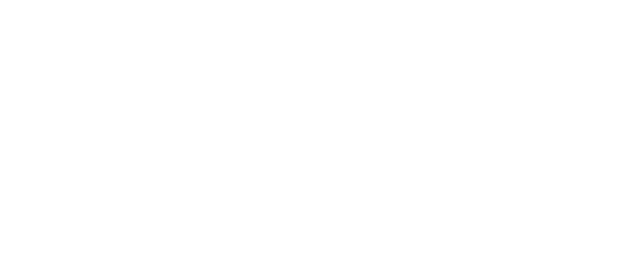
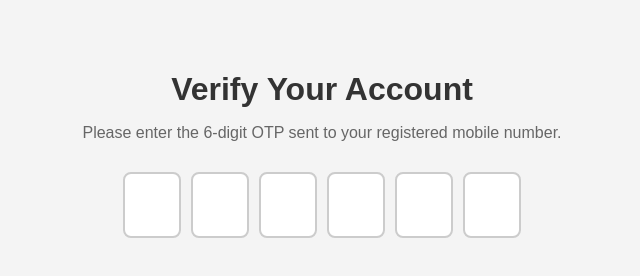
Before and after one commit to acciojob/OTP-Ajjansha, a website: page main.html in a window 1280 px wide. Shown: the whole page, without its empty margins (318-958 px from the left). Drawn offline with Linux system fonts and the light colour scheme.

Commit message:
created a submission

```diff
--- a/main.html
+++ b/main.html
@@ -3,11 +3,13 @@
 <html>
 
 <head>
+	<title>OTP Verification</title>
 	<link rel="stylesheet" href="styles.css">
 </head>
 
 <body>
 	<!-- the entire body must be written by student -->
+	<h1 id="verification_heading">Verify Your Account</h1> <p id="verification_subtext">Please enter the 6-digit OTP sent to your registered mobile number.</p> <!-- OTP Input Container --> <div class="code-container"> <input type="text" maxlength="1" class="code" id="code-1"> <input type="text" maxlength="1" class="code" id="code-2"> <input type="text" maxlength="1" class="code" id="code-3"> <input type="text" maxlength="1" class="code" id="code-4"> <input type="text" maxlength="1" class="code" id="code-5"> <input type="text" maxlength="1" class="code" id="code-6"> </div>
     <script type="text/javascript" src="./script.js">
 </script>
 
--- a/script.js
+++ b/script.js
@@ -1 +1,2 @@
 //your JS code here. If required.
+const codes = document.querySelectorAll('.code'); codes.forEach((code, index) => { code.addEventListener('input', (e) => { // Only allow digits if (!/^[0-9]$/.test(e.target.value)) { e.target.value = ''; return; } // Move to next input if exists if (e.target.value !== '' && index < codes.length - 1) { codes[index + 1].focus(); } }); code.addEventListener('keydown', (e) => { if (e.key === 'Backspace') { if (code.value === '' && index > 0) { // Move focus back if current is empty codes[index - 1].focus(); codes[index - 1].value = ''; } else { // Clear current field code.value = ''; } } }); });
--- a/styles.css
+++ b/styles.css
@@ -1 +1,2 @@
 /*  your css code here. If applicable */
+body { font-family: Arial, sans-serif; text-align: center; background: #f4f4f4; margin: 0; padding: 50px; } #verification_heading { font-size: 2em; margin-bottom: 10px; color: #333; } #verification_subtext { font-size: 1em; margin-bottom: 30px; color: #666; } .code-container { display: flex; justify-content: center; gap: 10px; } .code { width: 50px; height: 60px; font-size: 2em; text-align: center; border: 2px solid #ccc; border-radius: 8px; outline: none; transition: border-color 0.3s ease; } .code:focus { border-color: #007bff; }
```
